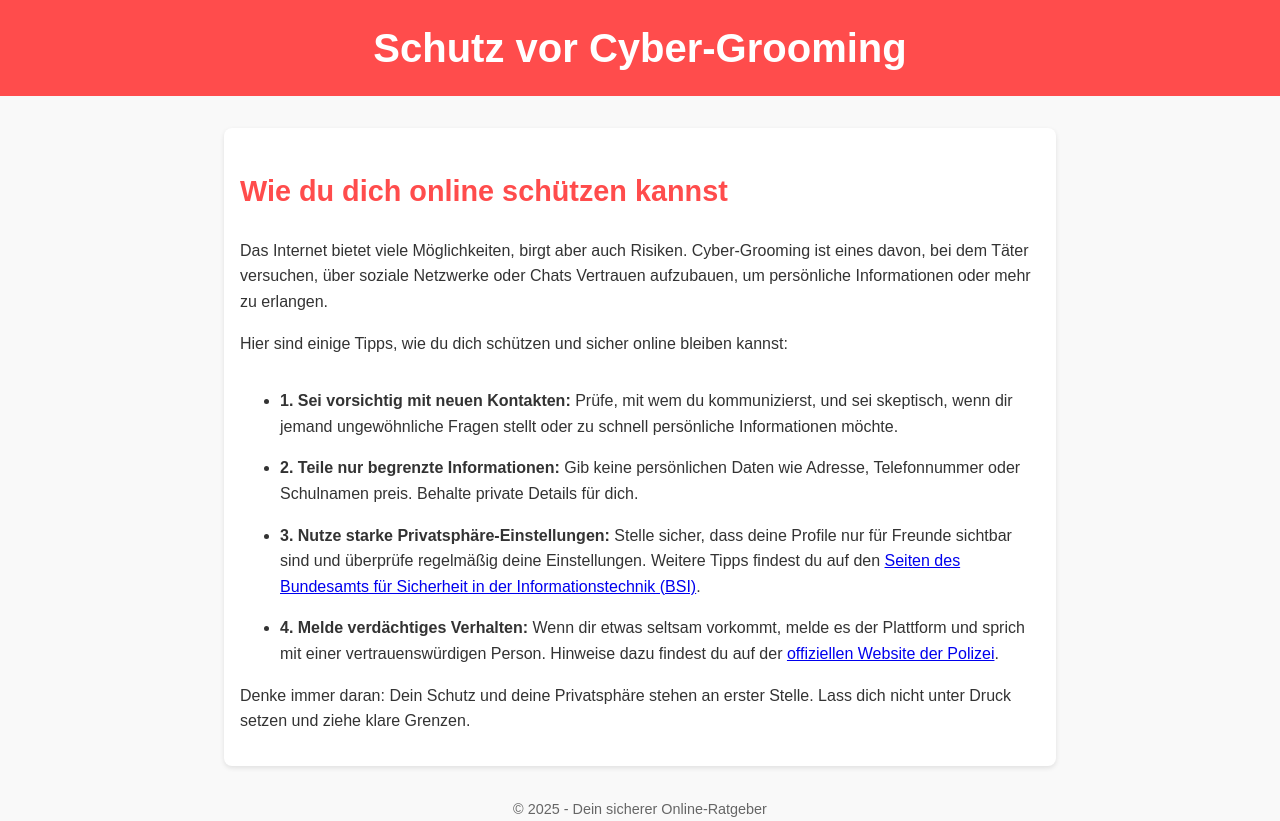
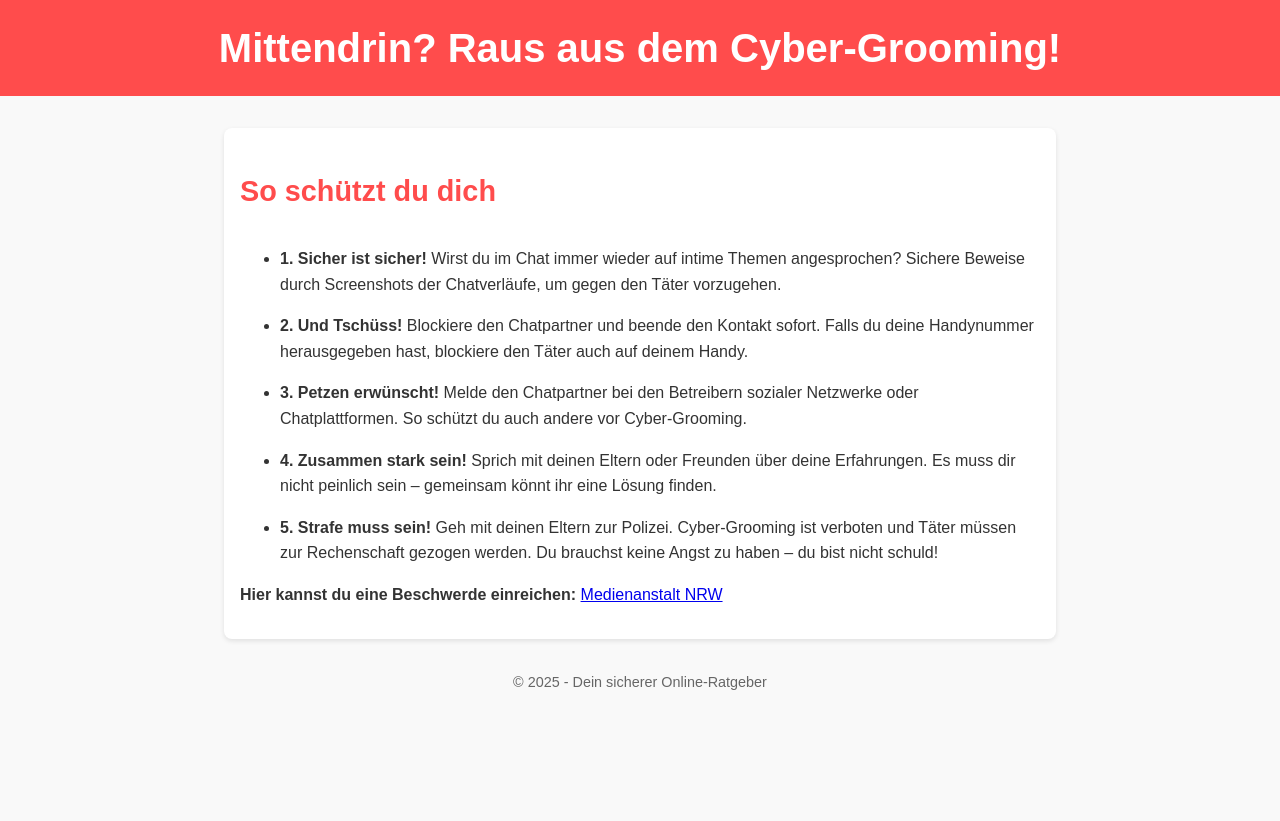
Before and after one commit to oguzcano/oguzcano.github.io, a plain HTML site: page cybergrooming.html in a window 1280 px wide. After the commit the page ends 800 px from the top, so only its background shows below. Drawn offline with Linux system fonts and the light colour scheme.

Commit message:
Update cybergrooming.html

```diff
--- a/cybergrooming.html
+++ b/cybergrooming.html
@@ -3,7 +3,7 @@
 <head>
     <meta charset="UTF-8">
     <meta name="viewport" content="width=device-width, initial-scale=1.0">
-    <title>Schutz vor Cyber-Grooming</title>
+    <title>Raus aus dem Cyber-Grooming</title>
     <style>
         body {
             font-family: Arial, sans-serif;
@@ -54,25 +54,18 @@
 </head>
 <body>
     <header>
-        <h1>Schutz vor Cyber-Grooming</h1>
+        <h1>Mittendrin? Raus aus dem Cyber-Grooming!</h1>
     </header>
     <div class="container">
-        <h2>Wie du dich online schützen kannst</h2>
-        <p>
-            Das Internet bietet viele Möglichkeiten, birgt aber auch Risiken. Cyber-Grooming ist eines davon, bei dem Täter versuchen, über soziale Netzwerke oder Chats Vertrauen aufzubauen, um persönliche Informationen oder mehr zu erlangen.
-        </p>
-        <p>
-            Hier sind einige Tipps, wie du dich schützen und sicher online bleiben kannst:
-        </p>
+        <h2>So schützt du dich</h2>
         <ul class="tips">
-            <li><strong>1. Sei vorsichtig mit neuen Kontakten:</strong> Prüfe, mit wem du kommunizierst, und sei skeptisch, wenn dir jemand ungewöhnliche Fragen stellt oder zu schnell persönliche Informationen möchte.</li>
-            <li><strong>2. Teile nur begrenzte Informationen:</strong> Gib keine persönlichen Daten wie Adresse, Telefonnummer oder Schulnamen preis. Behalte private Details für dich.</li>
-            <li><strong>3. Nutze starke Privatsphäre-Einstellungen:</strong> Stelle sicher, dass deine Profile nur für Freunde sichtbar sind und überprüfe regelmäßig deine Einstellungen. Weitere Tipps findest du auf den <a href="https://www.bsi.bund.de" target="_blank">Seiten des Bundesamts für Sicherheit in der Informationstechnik (BSI)</a>.</li>
-            <li><strong>4. Melde verdächtiges Verhalten:</strong> Wenn dir etwas seltsam vorkommt, melde es der Plattform und sprich mit einer vertrauenswürdigen Person. Hinweise dazu findest du auf der <a href="https://www.polizei.de" target="_blank">offiziellen Website der Polizei</a>.</li>
+            <li><strong>1. Sicher ist sicher!</strong> Wirst du im Chat immer wieder auf intime Themen angesprochen? Sichere Beweise durch Screenshots der Chatverläufe, um gegen den Täter vorzugehen.</li>
+            <li><strong>2. Und Tschüss!</strong> Blockiere den Chatpartner und beende den Kontakt sofort. Falls du deine Handynummer herausgegeben hast, blockiere den Täter auch auf deinem Handy.</li>
+            <li><strong>3. Petzen erwünscht!</strong> Melde den Chatpartner bei den Betreibern sozialer Netzwerke oder Chatplattformen. So schützt du auch andere vor Cyber-Grooming.</li>
+            <li><strong>4. Zusammen stark sein!</strong> Sprich mit deinen Eltern oder Freunden über deine Erfahrungen. Es muss dir nicht peinlich sein – gemeinsam könnt ihr eine Lösung finden.</li>
+            <li><strong>5. Strafe muss sein!</strong> Geh mit deinen Eltern zur Polizei. Cyber-Grooming ist verboten und Täter müssen zur Rechenschaft gezogen werden. Du brauchst keine Angst zu haben – du bist nicht schuld!</li>
         </ul>
-        <p>
-            Denke immer daran: Dein Schutz und deine Privatsphäre stehen an erster Stelle. Lass dich nicht unter Druck setzen und ziehe klare Grenzen.
-        </p>
+        <p><strong>Hier kannst du eine Beschwerde einreichen:</strong> <a href="https://www.medienanstalt-nrw.de/zum-nachlesen/recht-und-aufsicht/beschwerde.html#cybergrooming" target="_blank">Medienanstalt NRW</a></p>
     </div>
     <footer>
         © 2025 - Dein sicherer Online-Ratgeber
```
